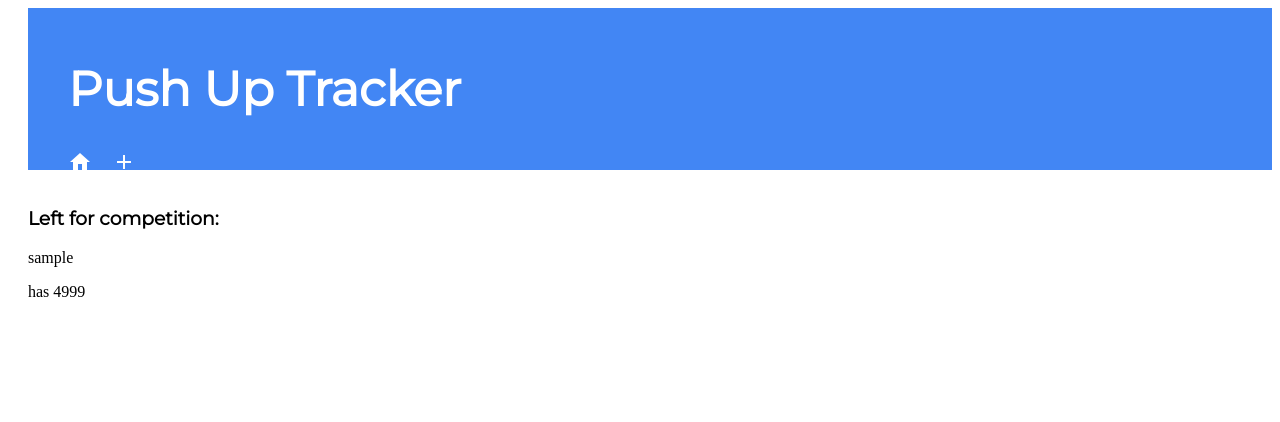
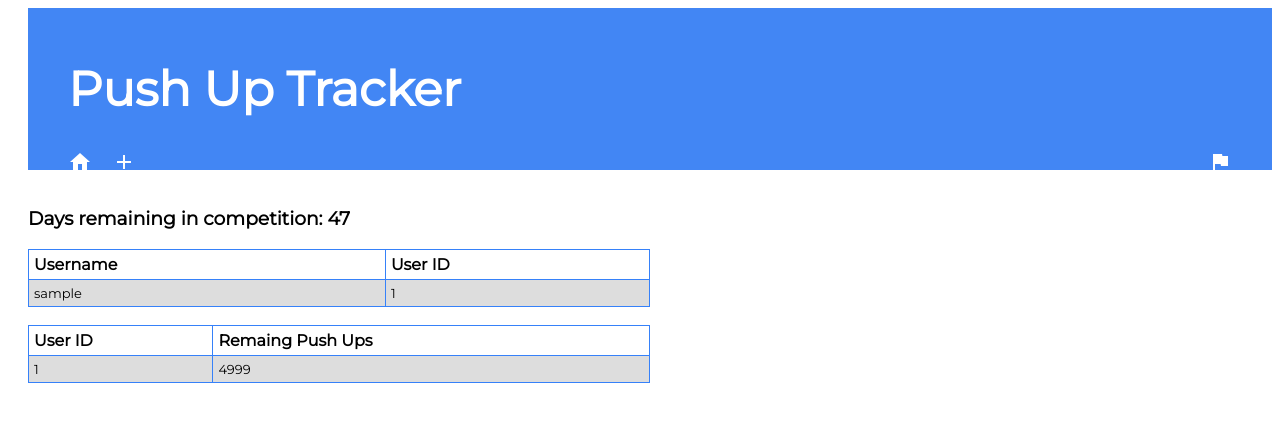
Before and after one commit to cgeorgiades27/puc, a Django app: page /competition in a window 1280 px wide. Shown: the top 422 px of the page. Run offline with Django 3.2, Linux system fonts and the light colour scheme; tables that the repository leaves empty hold one stand-in row (values such as "Sample post"); some libraries are stand-ins or nearby versions.

Commit message:
Added competition

```diff
--- a/tracker/models.py
+++ b/tracker/models.py
@@ -1,14 +1,13 @@
 from django.db import models
 from django.utils import timezone
 from django.conf import settings
-
 
 class Entry(models.Model):
     user = models.ForeignKey(settings.AUTH_USER_MODEL, on_delete=models.CASCADE)
     reps = models.IntegerField()
     sets = models.IntegerField()
     date_entered = models.DateTimeField(default = timezone.now)
-    date_completed = models.DateTimeField(blank = True, null = True)
+    date_completed = models.DateTimeField(blank = True, null = True, default = timezone.now)
 
     def publish(self):
         self.date_entered = timezone.now()
--- a/tracker/templates/tracker/base.html
+++ b/tracker/templates/tracker/base.html
@@ -17,6 +17,7 @@
       <h1>Push Up Tracker</h1>
       <a href="{% url 'workout_log' %}" style="float: left;" class="top-menu"><i class="material-icons">home</i></a>
       <a href="{% url 'log_new' %}" style="float: left;" class="top-menu"><i class="material-icons">add</i></a>
+      <a href="{% url 'competition' %}" style="float: ledt" class="top-menu"><i class="material-icons">flag</i></a>
     </div>
   </div>
   <div>
--- a/tracker/templates/tracker/competition.html
+++ b/tracker/templates/tracker/competition.html
@@ -1,13 +1,30 @@
 {% extends 'tracker/base.html' %}
 {% block content %}
 <br>
-<h3>Left for competition:</h3>
-
-{% for x in users %}
-{{ x.username }}
-  {% for x in left %}
-  <p> has {{ x.remaining }} </p>
+<h3>Days remaining in competition: {{ daysRemaining }}</h3>
+<table>
+  <tr>
+    <th>Username</th>
+    <th>User ID</th>
+  </tr>
+  {% for x in users %}
+  <tr>
+    <td>{{ x.username }}</td>
+    <td>{{ x.id }} </td>
+  </tr>
   {% endfor %}
-{% endfor %}
-
+</table>
+<br>
+<table>
+  <tr>
+    <th>User ID</th>
+    <th>Remaing Push Ups</th>
+  </tr>
+  {% for x in remainingPushUps %}
+  <tr>
+    <td>{{ x.user }}</td>
+    <td>{{ x.total }}</td>
+  </tr>
+  {% endfor %}
+</table>
 {% endblock %}
--- a/tracker/views.py
+++ b/tracker/views.py
@@ -16,9 +16,18 @@ def user_logs(request, user_id):
     return render(request, 'tracker/user_logs.html', {'user_logs': user_logs, 'user': user})
 
 def competition(request):
-    left = Entry.objects.values('user').annotate(remaining = 5000 - (Sum( F('reps') * F('sets')))).order_by('-remaining')
     users = User.objects.all().order_by('-id')
-    return render(request, 'tracker/competition.html', { 'left' : left, 'users' : users })
+    entry = Entry.objects.all()
+    startDate = date(2018, 11, 27)
+    setRange = Entry.objects.filter(date_completed__gte=startDate)
+    daysRemaining = (date(2018, 12, 31) - date.today()).days
+    remainingPushUps = setRange.values('user').annotate(total = 5000 - (Sum( F('reps') * F('sets')))).order_by('-total')
+    return render(request, 'tracker/competition.html', {
+        'remainingPushUps' : remainingPushUps,
+        'users' : users,
+        'daysRemaining' : daysRemaining,
+        'entry' : entry,
+        })
 
 def workout_log(request):
     logs = Entry.objects.all().order_by('-date_completed')
```
